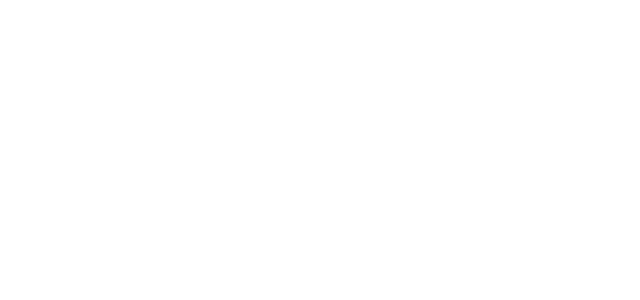
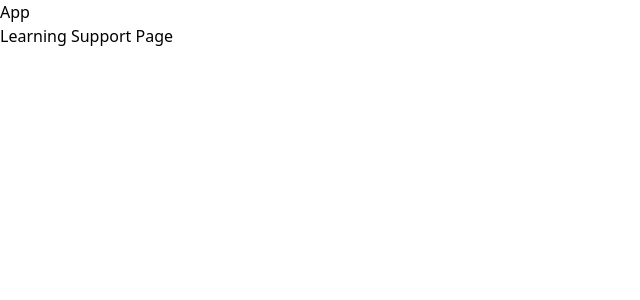
Before and after one commit to CaimeoAI/final_project_group_one, a React (Create React App) app in the folder client/: page / in a window 1280 px wide. Shown: the top 300 px of the page, without its empty margins (0-640 px from the left). Built offline with nearby package versions, Linux system fonts and the light colour scheme.

Commit message:
initial commit & pages folder

```diff
--- a/client/src/App.js
+++ b/client/src/App.js
@@ -1,7 +1,12 @@
+import LearningSupport from "./pages/LearningSupport";
+
 function App() {
   return (
     <div>
+      <h1>App
 
+        <LearningSupport />
+      </h1>
     </div>
   );
 }
--- /dev/null
+++ b/client/src/pages/LearningSupport.jsx
@@ -0,0 +1,9 @@
+import React from 'react'
+
+function LearningSupport() {
+  return (
+    <div>Learning Support Page</div>
+  )
+}
+
+export default LearningSupport
```
Also changed, not shown: package.json (deleted, +0 -7 lines), 2 other files (tests, documents, lock files or other folders).
